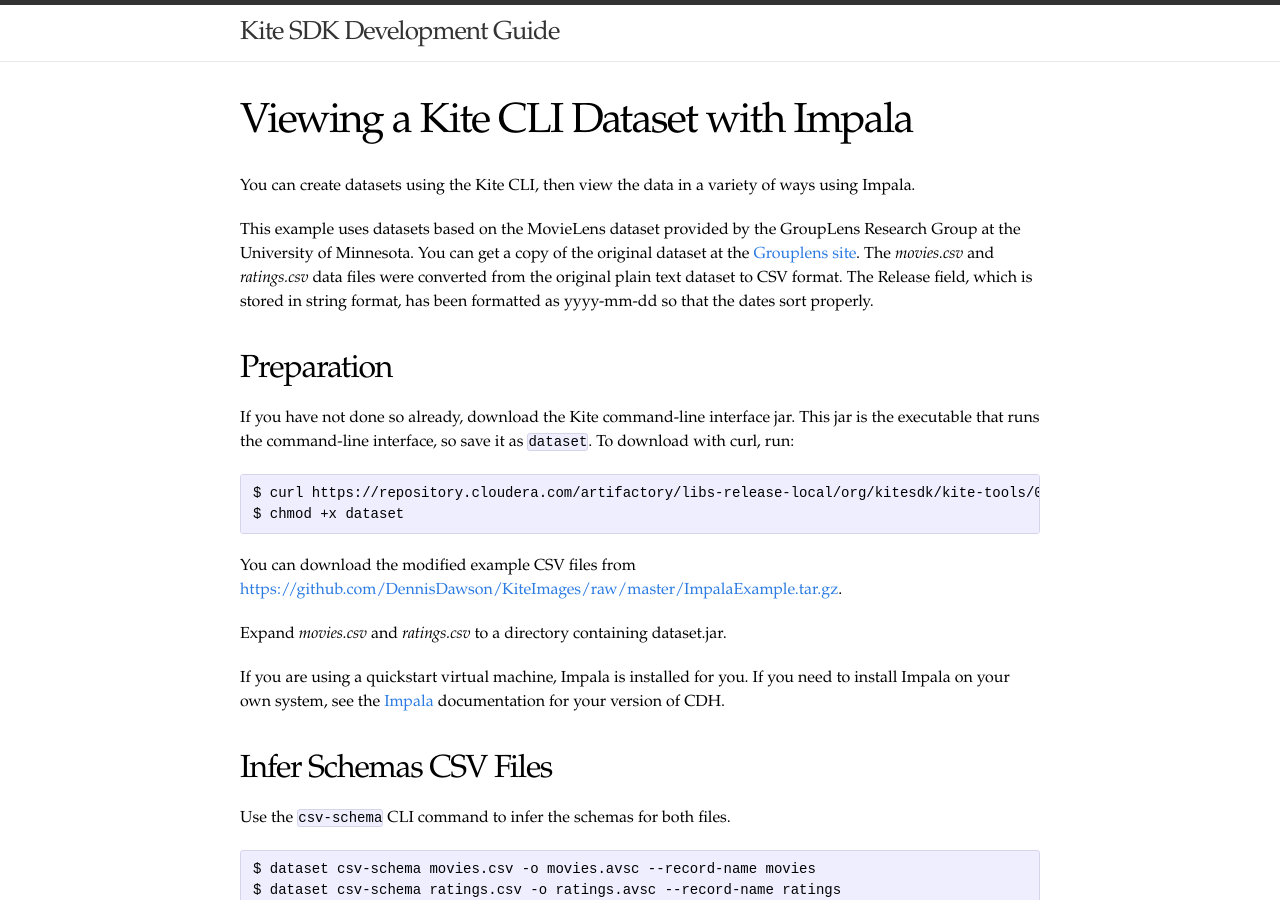
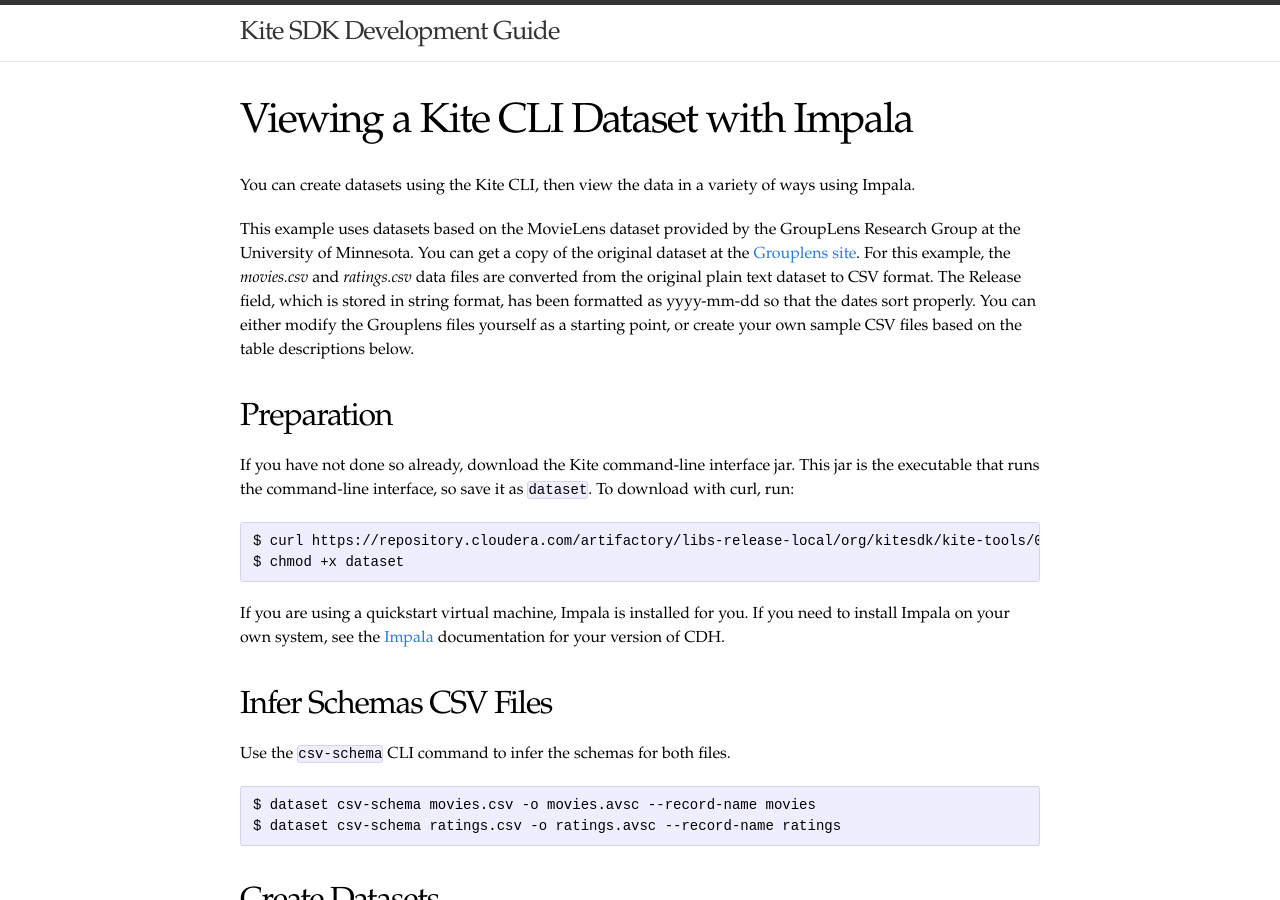
Before and after one commit to kite-sdk/kite-docs, a Jekyll site: the page built from Viewing-with-Impala.md, in a window 1280 px wide and 900 px high. Built offline with Jekyll 4.4.1, drawn with Linux system fonts in a browser that asks for light colours.

Commit message:
Remove link to CSV files, which never existed, honest.

````diff
--- a/Viewing-with-Impala.md
+++ b/Viewing-with-Impala.md
@@ -4,7 +4,7 @@ title: Viewing a Kite CLI Dataset with Impala
 ---
 You can create datasets using the Kite CLI, then view the data in a variety of ways using Impala.
 
-This example uses datasets based on the MovieLens dataset provided by the GroupLens Research Group at the University of Minnesota. You can get a copy of the original dataset at the [Grouplens site](http://grouplens.org/datasets/movielens/). The _movies.csv_ and _ratings.csv_ data files were converted from the original plain text dataset to CSV format. The Release field, which is stored in string format, has been formatted as yyyy-mm-dd so that the dates sort properly.
+This example uses datasets based on the MovieLens dataset provided by the GroupLens Research Group at the University of Minnesota. You can get a copy of the original dataset at the [Grouplens site](http://grouplens.org/datasets/movielens/). For this example, the _movies.csv_ and _ratings.csv_ data files are converted from the original plain text dataset to CSV format. The Release field, which is stored in string format, has been formatted as yyyy-mm-dd so that the dates sort properly. You can either modify the Grouplens files yourself as a starting point, or create your own sample CSV files based on the table descriptions below.
 
 ## Preparation
 
@@ -14,10 +14,6 @@ If you have not done so already, download the Kite command-line interface jar. T
 $ curl https://repository.cloudera.com/artifactory/libs-release-local/org/kitesdk/kite-tools/0.15.0/kite-tools-0.15.0-binary.jar -o dataset
 $ chmod +x dataset
 ```
-
-You can download the modified example CSV files from [https://github.com/DennisDawson/KiteImages/raw/master/ImpalaExample.tar.gz](https://github.com/DennisDawson/KiteImages/raw/master/ImpalaExample.tar.gz).
-
-Expand _movies.csv_ and _ratings.csv_ to a directory containing dataset.jar.
 
 If you are using a quickstart virtual machine, Impala is installed for you. If you need to install Impala on your own system, see the [Impala](http://www.cloudera.com/content/support/en/documentation.html) documentation for your version of CDH.
 
````
